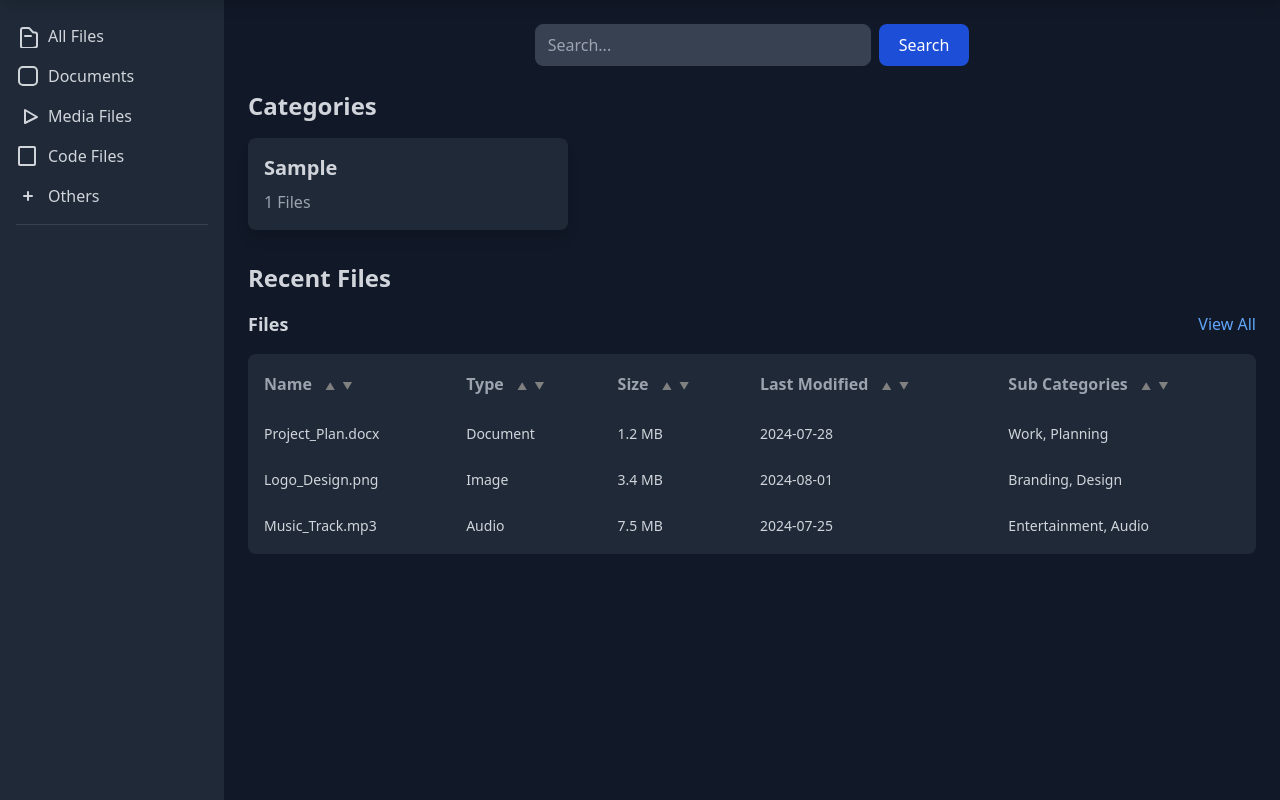
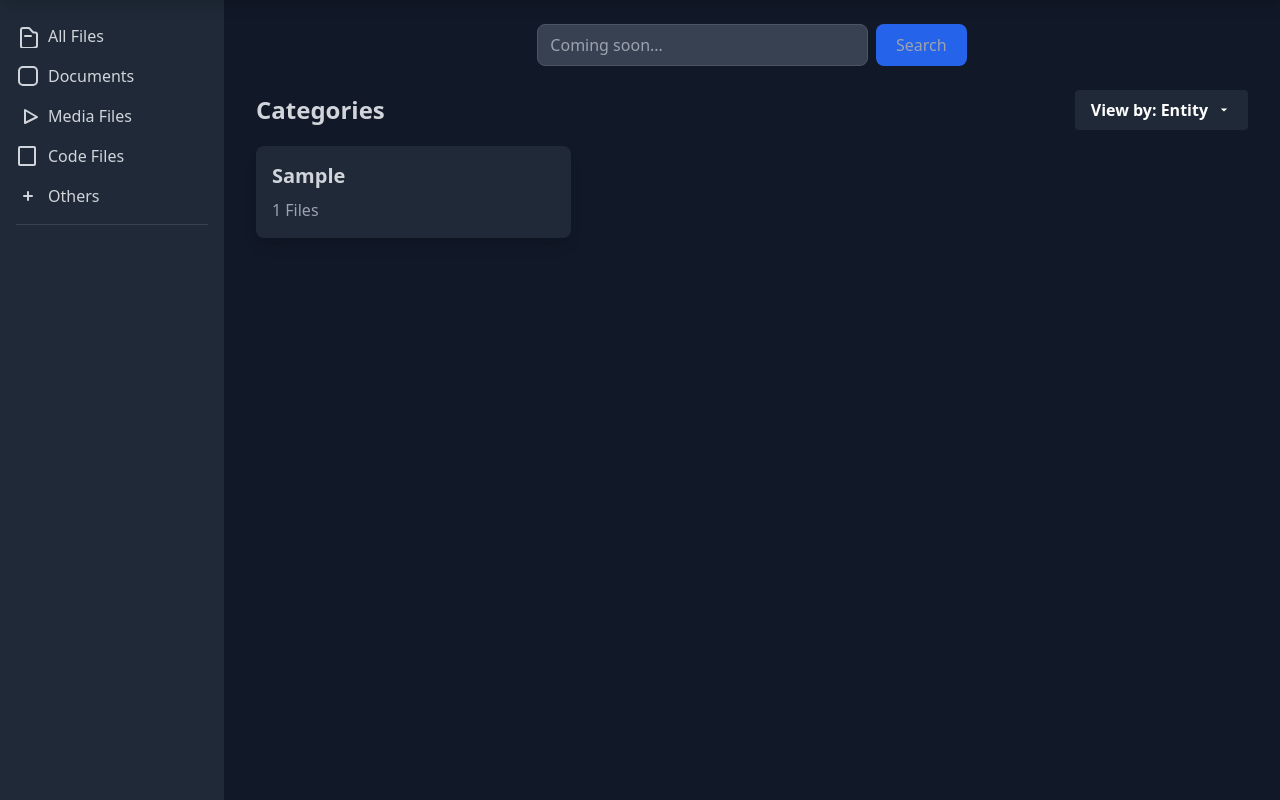
Before and after one commit to duggalr/ai-file-manager, a Django app: template templates/file_view.html in a window 1280 px wide. Shown: the part 49-849 px from the top of the page. Run offline with Django 5.2, Linux system fonts and the light colour scheme; the template is opened without the code that fills it: most values are stand-ins (such as "Sample title", 1, 10 or a date in 2020).

Commit message:
file view

```diff
--- a/templates/file_view.html
+++ b/templates/file_view.html
@@ -79,6 +79,25 @@
     }
 
 
+    .resizable {
+    position: relative;
+    cursor: col-resize;
+}
+
+.resize-handle {
+    position: absolute;
+    right: 0;
+    top: 0;
+    bottom: 0;
+    width: 5px;
+    cursor: col-resize;
+    background-color: transparent;
+}
+
+.resizable:hover .resize-handle {
+    background-color: rgba(255, 255, 255, 0.2);
+}
+
 </style>
 
 <!-- Top Navbar -->
@@ -136,10 +155,10 @@
         <hr class="border-gray-700 mt-4">
     </aside>
 
-    <main class="flex-1 p-6">
+    <main class="flex-1 p-6 px-8">
 
         <!-- Search Bar -->
-        <div class="mb-6 flex justify-center">
+        <!-- <div class="mb-6 flex justify-center">
             <input
                 type="text"
                 placeholder="Search..."
@@ -150,9 +169,60 @@
                 type="button"
                 class="text-white bg-blue-700 hover:bg-blue-800 focus:ring-4 focus:ring-blue-300 font-medium rounded-lg px-5 ml-2 dark:bg-blue-600 dark:hover:bg-blue-700 focus:outline-none dark:focus:ring-blue-800"
             >Search</button>
+        </div> -->
+
+        <div class="mb-6 flex justify-center">
+            <input
+                type="text"
+                placeholder="Coming soon..."
+                class="w-1/3 p-2 px-3 rounded-lg bg-gray-700 border border-gray-600 text-gray-400 cursor-not-allowed"
+                style="background-color: rgb(55 65 81);"
+                disabled
+            >
+            <button
+                type="button"
+                class="text-gray-400 bg-blue-600 cursor-not-allowed font-medium rounded-lg px-5 ml-2"
+                disabled
+            >
+                Search
+            </button>
         </div>
 
-        <h3 class="text-2xl font-bold mb-4">
+
+        <div class="flex items-center justify-between mb-4">
+            <h3 class="text-2xl font-bold">
+                Categories
+            </h3>
+
+            <!-- Dropdown Menu -->
+            <div class="relative">
+                <button id="viewDropdown" class="bg-gray-800 text-white font-semibold py-2 px-4 rounded inline-flex items-center focus:outline-none">
+                    <span>View by: Entity</span>
+                    <svg class="fill-current h-4 w-4 ml-2" xmlns="http://www.w3.org/2000/svg" viewBox="0 0 20 20">
+                        <path d="M0 0h20v20H0z" fill="none"/>
+                        <path d="M10 12l-4-4h8l-4 4z"/>
+                    </svg>
+                </button>
+                <ul id="viewDropdownMenu" class="absolute hidden text-gray-200 bg-gray-800 rounded-lg shadow-lg mt-1 right-0 w-40 z-10">
+                    <li class="hover:bg-gray-700 cursor-pointer px-4 py-2">Entity</li>
+                    <li class="hover:bg-gray-700 cursor-pointer px-4 py-2">Sub-categories</li>
+                </ul>
+            </div>
+        </div>
+
+        <div class="grid grid-cols-1 md:grid-cols-2 lg:grid-cols-3 gap-6" id="category-list">
+            {% for l in categorized_files %}
+                <div class="bg-gray-800 p-4 rounded-lg shadow-lg hover:bg-gray-700 cursor-pointer category-card" data-category="{{ l.0 }}">
+                    <h2 class="text-xl font-bold mb-2">
+                        {{ l.0 }}
+                    </h2>
+                    <p class="text-gray-400">{{ l.1|length }} Files</p>
+                </div>
+            {% endfor %}
+        </div>
+
+
+        <!-- <h3 class="text-2xl font-bold mb-4">
             Categories
         </h3>
         <div class="grid grid-cols-1 md:grid-cols-2 lg:grid-cols-3 gap-6" id="category-list">
@@ -168,29 +238,13 @@
 
             {% endfor %}
 
-        </div>
+        </div> -->
 
-        <div class="mt-8">
+
+        <!-- <div class="mt-8">
             <h3 id="recent-files-header" class="text-2xl font-bold mb-4">
                 Recent Files
             </h3>
-
-            <!-- <ul id="recent-files-list" class="space-y-2">
-                <li class="bg-gray-800 p-3 rounded-lg shadow-md flex justify-between items-center">
-                    <span>File 1.pdf</span>
-                    <span class="text-gray-400">PDF Document</span>
-                </li>
-
-                <li class="bg-gray-800 p-3 rounded-lg shadow-md flex justify-between items-center">
-                    <span>File 2.png</span>
-                    <span class="text-gray-400">Image File</span>
-                </li>
-
-                <li class="bg-gray-800 p-3 rounded-lg shadow-md flex justify-between items-center">
-                    <span>File 2.png</span>
-                    <span class="text-gray-400">Image File</span>
-                </li>
-            </ul> -->
 
             <div class="mb-8">
                 <div class="flex justify-between items-center">
@@ -199,74 +253,64 @@
                 </div>
                 <div class="bg-gray-800 rounded-lg mt-4">
 
+                    <div class="overflow-x-auto">
                         <table class="min-w-full table-auto" id="file-table">
-
                             <thead>
                                 <tr>
-                                <th class="px-4 py-2 text-left text-base font-semibold text-gray-400">
+                                    <th class="resizable px-4 py-2 text-left text-base font-semibold text-gray-400">
                                         Name
                                         <span class="sort-arrows">
                                             <span class="sort-arrow" data-order="asc">▲</span>
                                             <span class="sort-arrow" data-order="desc">▼</span>
                                         </span>
                                     </th>
-
-                                <!-- <th class="px-4 py-2 text-left text-base text-gray-400">
-                                    <div class="flex items-center">
-                                        Name
-                                        <span class="sort-arrows ml-2">
-                                            ▲▼
-                                        </span>
-                                    </div>
-                                </th> -->
-
                                     <th class="px-4 py-2 text-left text-base font-semibold text-gray-400">
                                         Type
                                         <span class="sort-arrows">
                                             <span class="sort-arrow" data-order="asc">▲</span>
                                             <span class="sort-arrow" data-order="desc">▼</span>
                                         </span>
-
+                                    </th>
                                     <th class="px-4 py-2 text-left text-base font-semibold text-gray-400">
                                         Size
                                         <span class="sort-arrows">
                                             <span class="sort-arrow" data-order="asc">▲</span>
                                             <span class="sort-arrow" data-order="desc">▼</span>
                                         </span>
-
+                                    </th>
                                     <th class="px-4 py-2 text-left text-base font-semibold text-gray-400">
                                         Last Modified
                                         <span class="sort-arrows">
                                             <span class="sort-arrow" data-order="asc">▲</span>
                                             <span class="sort-arrow" data-order="desc">▼</span>
                                         </span>
-
+                                    </th>
                                     <th class="px-4 py-2 text-left text-base font-semibold text-gray-400">
                                         Sub Categories
                                         <span class="sort-arrows">
                                             <span class="sort-arrow" data-order="asc">▲</span>
                                             <span class="sort-arrow" data-order="desc">▼</span>
                                         </span>
+                                    </th>
                                 </tr>
                             </thead>
-
                             <tbody class="bg-gray-800">
                                 <tr>
-                                <td class="px-4 py-2 text-sm text-gray-300">Project_Plan.docx</td>
+                                    <td class="resizable px-4 py-2 text-sm text-gray-300">Project_Plan.docx</td>
                                     <td class="px-4 py-2 text-sm text-gray-300">Document</td>
                                     <td class="px-4 py-2 text-sm text-gray-300">1.2 MB</td>
                                     <td class="px-4 py-2 text-sm text-gray-300">2024-07-28</td>
                                     <td class="px-4 py-2 text-sm text-gray-300">Work, Planning</td>
                                 </tr>
                                 <tr>
-                                <td class="px-4 py-2 text-sm text-gray-300">Logo_Design.png</td>
+                                    <td class="resizable px-4 py-2 text-sm text-gray-300">Logo_Design.png</td>
                                     <td class="px-4 py-2 text-sm text-gray-300">Image</td>
                                     <td class="px-4 py-2 text-sm text-gray-300">3.4 MB</td>
                                     <td class="px-4 py-2 text-sm text-gray-300">2024-08-01</td>
                                     <td class="px-4 py-2 text-sm text-gray-300">Branding, Design</td>
                                 </tr>
                                 <tr>
-                                <td class="px-4 py-2 text-sm text-gray-300">Music_Track.mp3</td>
+                                    <td class="resizable px-4 py-2 text-sm text-gray-300">Music_Track.mp3</td>
                                     <td class="px-4 py-2 text-sm text-gray-300">Audio</td>
                                     <td class="px-4 py-2 text-sm text-gray-300">7.5 MB</td>
                                     <td class="px-4 py-2 text-sm text-gray-300">2024-07-25</td>
@@ -274,47 +318,12 @@
                                 </tr>
                             </tbody>
                         </table>
-
-                    <!-- <table class="min-w-full table-auto">
-                        <thead class="bg-gray-700">
-                            <tr>
-                                <th class="px-4 py-2 text-left text-sm font-semibold text-gray-400">Name</th>
-                                <th class="px-4 py-2 text-left text-sm font-semibold text-gray-400">Type</th>
-                                <th class="px-4 py-2 text-left text-sm font-semibold text-gray-400">Size</th>
-                                <th class="px-4 py-2 text-left text-sm font-semibold text-gray-400">Last Modified</th>
-                                <th class="px-4 py-2 text-left text-sm font-semibold text-gray-400">Sub Categories</th>
-                            </tr>
-                        </thead>
-
-                        <tbody class="bg-gray-800">
-                            <tr>
-                                <td class="px-4 py-2 text-sm text-gray-300">Project_Plan.docx</td>
-                                <td class="px-4 py-2 text-sm text-gray-300">Document</td>
-                                <td class="px-4 py-2 text-sm text-gray-300">1.2 MB</td>
-                                <td class="px-4 py-2 text-sm text-gray-300">2024-07-28</td>
-                                <td class="px-4 py-2 text-sm text-gray-300">Work, Planning</td>
-                            </tr>
-                            <tr>
-                                <td class="px-4 py-2 text-sm text-gray-300">Logo_Design.png</td>
-                                <td class="px-4 py-2 text-sm text-gray-300">Image</td>
-                                <td class="px-4 py-2 text-sm text-gray-300">3.4 MB</td>
-                                <td class="px-4 py-2 text-sm text-gray-300">2024-08-01</td>
-                                <td class="px-4 py-2 text-sm text-gray-300">Branding, Design</td>
-                            </tr>
-                            <tr>
-                                <td class="px-4 py-2 text-sm text-gray-300">Music_Track.mp3</td>
-                                <td class="px-4 py-2 text-sm text-gray-300">Audio</td>
-                                <td class="px-4 py-2 text-sm text-gray-300">7.5 MB</td>
-                                <td class="px-4 py-2 text-sm text-gray-300">2024-07-25</td>
-                                <td class="px-4 py-2 text-sm text-gray-300">Entertainment, Audio</td>
-                            </tr>
-                        </tbody>
-                    </table> -->
+                    </div>
 
                 </div>
             </div>
 
-        </div>
+        </div> -->
 
     </main>
 
@@ -337,6 +346,9 @@
 
     // Function to render files in the table based on the selected category
     function renderFiles(category) {
+
+        document.getElementById('recent-files-header').textContent = category + " Files";
+
         const category_files = file_category_dict[category];
         const tbody = document.querySelector('#file-table tbody');
         tbody.innerHTML = ''; // Clear any existing rows
@@ -407,6 +419,70 @@
             rows.forEach(function(row) {
                 tbody.appendChild(row);
             });
+        });
+    });
+
+
+    document.querySelectorAll('.resizable').forEach(function (cell) {
+        const resizeHandle = document.createElement('div');
+        resizeHandle.className = 'resize-handle';
+        cell.appendChild(resizeHandle);
+
+        let startX, startWidth;
+
+        resizeHandle.addEventListener('mousedown', function (e) {
+            startX = e.pageX;
+            startWidth = parseInt(document.defaultView.getComputedStyle(cell).width, 10);
+            document.documentElement.addEventListener('mousemove', doDrag, false);
+            document.documentElement.addEventListener('mouseup', stopDrag, false);
+        });
+
+        function doDrag(e) {
+            const th = cell.closest('table').querySelector('th.resizable');
+            th.style.width = (startWidth + e.pageX - startX) + 'px';
+            document.querySelectorAll('td.resizable').forEach(function (td) {
+                td.style.width = (startWidth + e.pageX - startX) + 'px';
+            });
+        }
+
+        function stopDrag() {
+            document.documentElement.removeEventListener('mousemove', doDrag, false);
+            document.documentElement.removeEventListener('mouseup', stopDrag, false);
+        }
+    });
+
+
+    document.getElementById('viewDropdown').addEventListener('click', function () {
+        const menu = document.getElementById('viewDropdownMenu');
+        menu.classList.toggle('hidden');
+    });
+
+    document.querySelectorAll('#viewDropdownMenu li').forEach(item => {
+        item.addEventListener('click', function () {
+            // const dropdownText = document.querySelector('#viewDropdown span');
+            // dropdownText.textContent = 'View by: ' + this.textContent;
+
+            // // Add your logic to filter or change the view here.
+            // // For example, you could add a class or attribute to category-list
+            // // and apply the filter via CSS or JS.
+
+            // // Hide the menu after selection
+            // document.getElementById('viewDropdownMenu').classList.add('hidden');
+
+            // TODO: go from here to implementing the dropdown selection with the cards changing;
+            const dropdownText = document.querySelector('#viewDropdown span');
+            const selectedView = this.textContent;
+            dropdownText.textContent = 'View by: ' + selectedView;
+
+            // Change the h3 title based on the dropdown selection
+            const categoriesTitle = document.getElementById('categories-title');
+            categoriesTitle.textContent = selectedView + ' Categories';
+
+            // Hide the menu after selection
+            document.getElementById('viewDropdownMenu').classList.add('hidden');
+
+            // Additional logic can be added here to update the category view
+
         });
     });
 
--- a/templates/home.html
+++ b/templates/home.html
@@ -27,6 +27,7 @@
         <div id="loader" class="fixed top-0 left-0 w-screen h-screen flex items-center justify-center bg-gray-900 bg-opacity-50 z-50 hidden">
             <div class="animate-spin rounded-full h-16 w-16 border-t-2 border-b-2 border-gray-100"></div>
         </div>
+
         <button
             type="submit"
             class="w-full bg-blue-600 hover:bg-blue-700 text-white font-bold py-2 px-4 rounded-md focus:outline-none focus:ring focus:border-blue-500"
@@ -44,9 +45,9 @@
         e.preventDefault();
 
         const filePath = document.getElementById('directory_path_input').value;
-        // console.log('fp:', filePath);
+        console.log('fp:', filePath);
 
-        $('#loader').show();
+        $('#loader').removeClass('hidden');
 
         $.ajax({
             url: "{% url 'handle_user_file_path_submit' %}",
```
Also changed, not shown: backend/views.py (+12 -4 lines), backend/scripts/user_file_path_utils.py (line endings or trailing spaces). Lines whose indentation alone changed are shown as unchanged.
